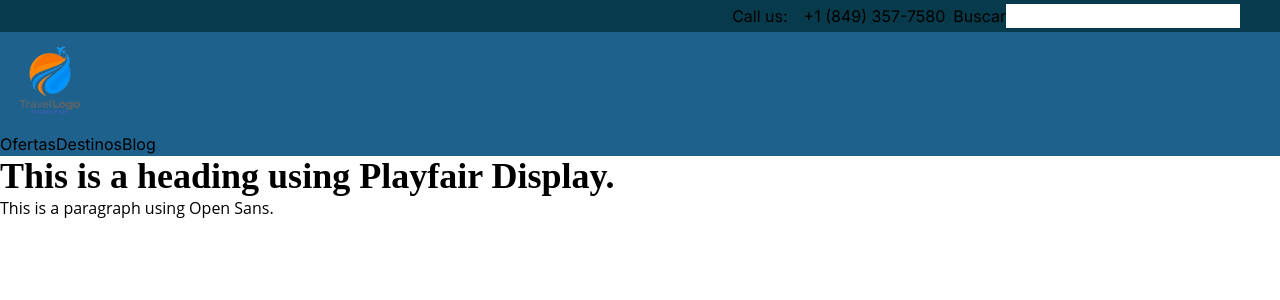
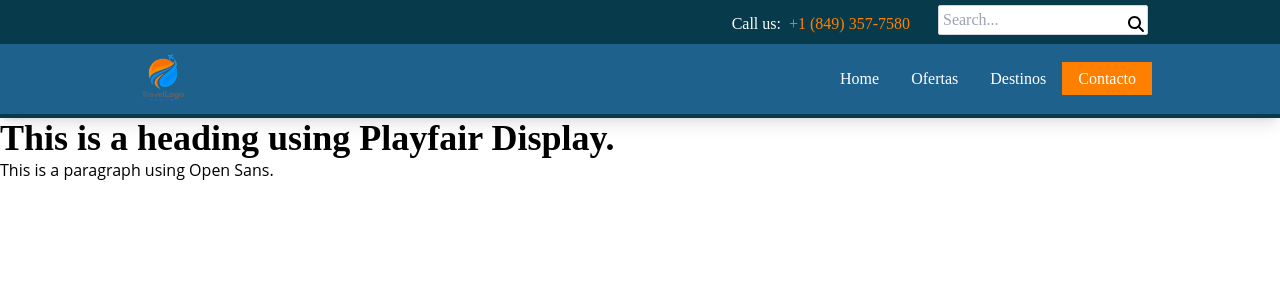
Before and after one commit to AdonsFCO/makistour, a Next.js app: page / in a window 1280 px wide. Shown: the top 300 px of the page. Built offline with nearby package versions, Linux system fonts and the light colour scheme.

Commit message:
[feat] improve styles of desktop version

```diff
--- a/app/components/header/Header.jsx
+++ b/app/components/header/Header.jsx
@@ -1,35 +1,37 @@
 "use client";
 import Image from "next/image";
 import Link from "next/link";
-import Hamburger from "./hamburger";
+import { FontAwesomeIcon } from "@fortawesome/react-fontawesome";
+import { faSearch } from "@fortawesome/free-solid-svg-icons";
+import Hamburger from "./Hamburger";
 import react, { useState } from "react";
 import styles from "./navStyles.module.css";
+import SearchBox from "./SearchBar";
 
 export default function Header() {
   const [navIsOpen, setNavOpen] = useState(false);
 
   return (
-      <header>
+    <header className="lg:border-y-4 border-navyBlue shadow-lg font-serif">
       <div className="MOBILE-MENU grid lg:hidden grid-cols-2">
-        <Link href="./" >
-            <Image src="/logo.png" width={100} height={100}  />
+        <Link href="./">
+          <Image src="/logo.png" width={100} height={100} />
         </Link>
         <Hamburger
           onClick={() => setNavOpen((prev) => !prev)}
           className="justify-self-end p-4"
         />
 
-
         <nav className={navIsOpen ? styles.showMenuNav : styles.hideMenuNav}>
           <Link href="./">
             <Image src="/logo.png" width={100} height={100} />
           </Link>
 
-            <Link href="./ofertas">Ofertas</Link>
+          <Link href="./sale">Ofertas</Link>
 
-            <Link href="./destinos">Destinos</Link>
+          <Link href="./destinations">Destinos</Link>
 
-            <Link href="./blog">Blog</Link>
+          <Link href="./contact">Contacto</Link>
 
           <div onClick={() => setNavOpen(!navIsOpen)} className="p-5">
             X
@@ -37,32 +39,51 @@ export default function Header() {
         </nav>
       </div>
 
-        <div className="DESKTOP-HEADER hidden lg:flex flex-col">
-
-
-          <div className="border-y-4 border-navyBlue ">
-            <div className="bg-navyBlue flex flex-row justify-end">
-
-              <div className="px-10 flex flex-row">
-              <h2 className="px-2">Call us:</h2>
-
-              <h2 className="px-2">+1 (849) 357-7580</h2>
-              <div>
-
-              <button>Buscar</button>
-              <input type="text" />
+      <div className={"hidden lg:flex flex-col text-white"}>
+        <div className="border-y-4 border-navyBlue">
+          <div className="bg-navyBlue flex flex-row justify-end p-1 ">
+            <div className="pr-32 flex flex-row">
+              <h3>Call us:</h3>
+              <p class="px-2 text-orange">
+                <a href="tel:+18493577580">+1 (849) 357-7580</a>
+              </p>
+            <SearchBox/>
             </div>
           </div>
         </div>
-          </div>
-          <div className=" bg-lightNavyBlue">
+        <div className=" bg-lightNavyBlue flex justify-between items-center">
           <Link href="./">
-              <Image src="/logo.png" width={100} height={100} />
+            <Image src="/logo.png" width={70} height={70}  className="ms-32"/>
           </Link>
-            <nav>
-              <Link href="./ofertas">Ofertas</Link>
-              <Link href="./destinos">Destinos</Link>
-              <Link href="./blog">Blog</Link>
+          <nav
+            aria-label="Navegación principal"
+            aria-labelledby="nav-title"
+            className="pr-32"
+          >
+            <Link
+              href="./"
+              aria-current="page"
+              className="px-4 hover:text-orange"
+            >
+              Home
+            </Link>
+            <Link
+              href="./sale"
+              aria-current="page"
+              className="px-4 hover:text-orange"
+            >
+              Ofertas
+            </Link>
+            <Link href="./destinations" className="px-4 hover:text-orange">
+              Destinos
+            </Link>
+            <Link
+              href="./contact"
+              className="px-4 py-2 bg-orange text-white hover:bg-orange-dark"
+              aria-expanded="false"
+            >
+              Contacto
+            </Link>
           </nav>
         </div>
       </div>
--- /dev/null
+++ b/app/components/header/SearchBar.jsx
@@ -0,0 +1,31 @@
+import { useRef } from "react";
+import { FontAwesomeIcon } from "@fortawesome/react-fontawesome";
+import { faSearch } from "@fortawesome/free-solid-svg-icons";
+
+const SearchBar = () => {
+  const searchInputRef = useRef(null);
+
+  const handleSearch = (event) => {
+    // Your search logic here
+  };
+
+  return (
+    <div className="relative flex items-center h-4 pl-5">
+      <input
+        ref={searchInputRef}
+        type="text"
+        placeholder="Search..."
+        className="w-full rounded-sm text-black px-1 py-0.5 focus:outline-none focus:ring-2 focus:ring-offset-2 focus:ring-orange-500 border border-gray-300 bg-white shadow-sm"
+      />
+      <button
+        type="button"
+        className="absolute right-0 top-0.5 rounded-none bg-orange-500 hover:bg-orange-600 focus:outline-none focus:ring-2 focus:ring-offset-2 focus:ring-white py-0.5 px-1 text-black flex items-center" // Added `flex items-center`
+        onClick={handleSearch}
+      >
+        <FontAwesomeIcon icon={faSearch} />
+      </button>
+    </div>
+  );
+};
+
+export default SearchBar;
--- a/app/components/header/navStyles.module.css
+++ b/app/components/header/navStyles.module.css
@@ -43,3 +43,7 @@
 .showMenuNav > div:hover {
   background-color: #2980b9;
 }
+.desktopStyles{
+background-color: green;
+
+}
--- a/app/globals.css
+++ b/app/globals.css
@@ -2,14 +2,8 @@
 @tailwind components;
 @tailwind utilities;
 
-body {
-    -webkit-appearance: none !important; /* Safari */
-    -moz-appearance: none !important; /* Firefox */
-    appearance: none !important; /* Modern browsers */
-    margin: 0; padding: 0;
-  }
-
-  html {
-    background-color: white !important; /* Set background color to white */
-    margin: 0; padding: 0;
-  }
+.html, body
+{
+    padding: 0;
+    margin: 0;
+}
--- a/app/layout.js
+++ b/app/layout.js
@@ -1,9 +1,7 @@
-
-import { Inter } from "next/font/google";
 import "./globals.css";
 import Header from "./components/header/Header";
 
-const inter = Inter({ subsets: ["latin"] });
+
 
 export const metadata = {
   title: "Makistour",
@@ -13,7 +11,7 @@ export const metadata = {
 export default function RootLayout({ children }) {
   return (
     <html lang="en">
-      <body className={inter.className}>
+      <body>
         <Header />
         {children}
       </body>
```
Also changed, not shown: public/logoIcon.png (added). Lines whose indentation alone changed are shown as unchanged.
